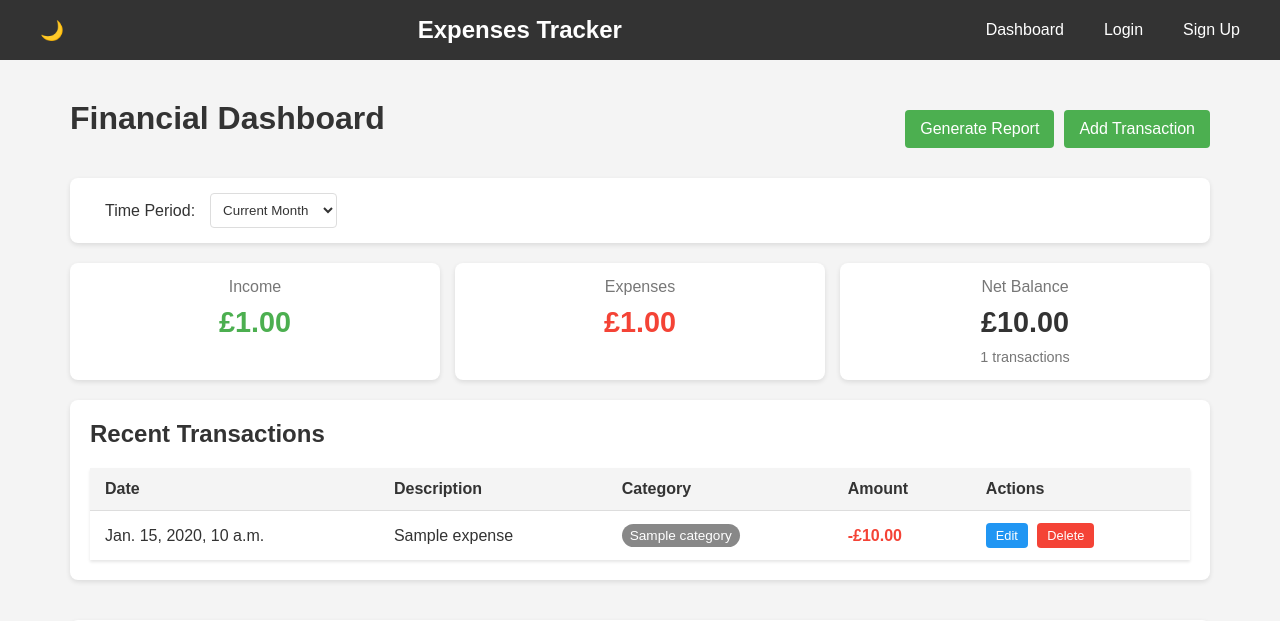
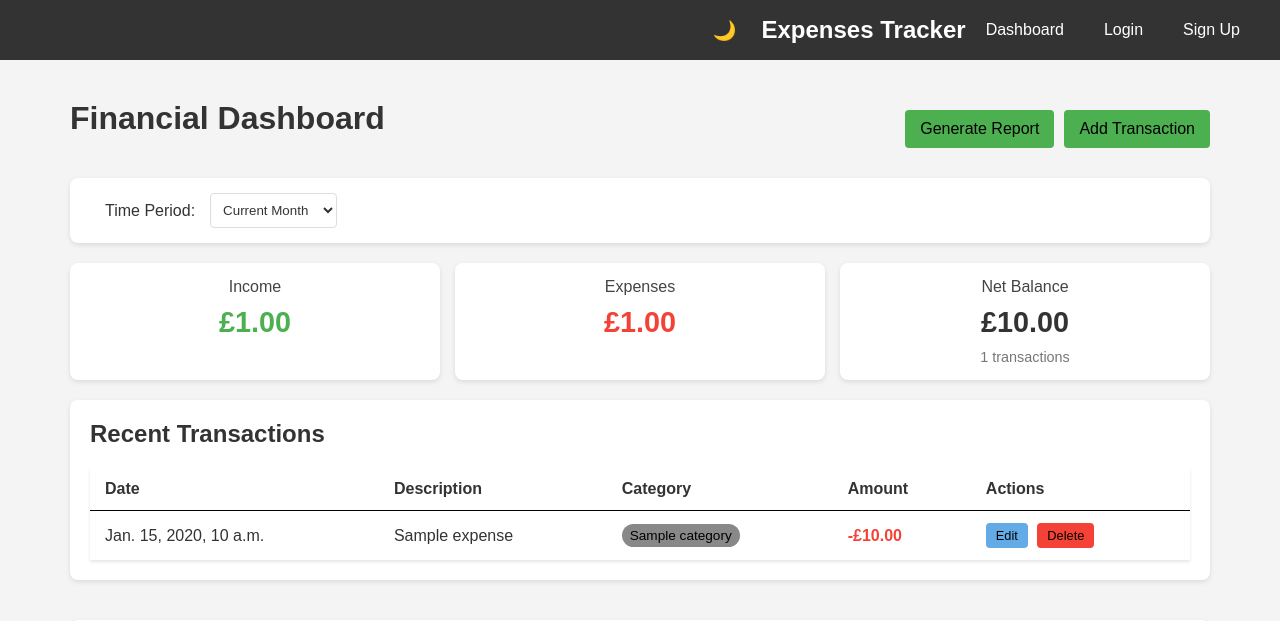
Before and after one commit to AndisPerime/expenses_tracker, a Django app: template main_app/templates/main_app/index.html in a window 1280 px wide. Shown: the top 621 px of the page. Run offline with Django 4.2, Linux system fonts and the light colour scheme; the template is opened without the code that fills it: most values are stand-ins (such as "Sample title", 1, 10 or a date in 2020).

Commit message:
fix: style issues

```diff
--- a/expenses_tracker/static/css/style.css
+++ b/expenses_tracker/static/css/style.css
@@ -6,6 +6,7 @@
   --color-text-primary: #333;
   --color-text-secondary: #666;
   --color-text-muted: #777;
+  --color-text-header: #444; /* New variable for card headers with better contrast */
 
   /* UI elements */
   --color-border: #ddd;
@@ -33,9 +34,9 @@
   --color-income: #4CAF50;
 
   /* Table colors */
-  --color-table-header: #f4f4f4;
-  --color-table-border: #ddd;
-  --color-table-hover: #f9f9f9;
+  --color-table-header: #ffffff;
+  --color-table-border: #000000;
+  --color-table-hover: #ffffff;
 
   /* Card and container colors */
   --color-card-bg: #ffffff;
@@ -157,6 +159,22 @@
 :root:not(.dark-mode) .theme-toggle .moon-icon,
 .light-mode .theme-toggle .moon-icon {
   display: inline-block;
+}
+
+/* Move theme toggle button next to dashboard */
+.theme-toggle {
+  position: relative;
+  display: inline-flex;
+  align-items: center;
+  margin-left: auto;
+  margin-right: 15px;
+}
+
+@media (max-width: 768px) {
+  .theme-toggle {
+    margin-right: 10px;
+    padding: 5px;
+  }
 }
 
 /* Apply theming to base elements */
@@ -286,7 +304,7 @@ main {
 
 .btn {
   background-color: var(--color-primary);
-  color: white;
+  color: rgb(0, 0, 0);
   padding: 10px 15px;
   border: none;
   border-radius: 4px;
@@ -354,8 +372,9 @@ main {
 
 .card-header {
   font-size: 1rem;
-  color: var(--color-text-muted);
+  color: var(--color-text-header); /* Changed from color-text-muted to improve contrast */
   margin-bottom: 10px;
+  font-weight: 500; /* Added slightly bolder font weight for better visibility */
 }
 
 .card-value {
@@ -414,7 +433,7 @@ main {
   display: inline-block;
   padding: 4px 8px;
   border-radius: 12px;
-  color: white;
+  color: rgb(0, 0, 0);
   font-size: 0.85rem;
 }
 
@@ -428,13 +447,13 @@ main {
 }
 
 .edit-btn {
-  background-color: #2196F3;
-  color: white;
+  background-color: #62abe6;
+  color: rgb(0, 0, 0);
 }
 
 .delete-btn {
   background-color: var(--color-danger);
-  color: white;
+  color: rgb(0, 0, 0);
 }
 
 .no-data {
--- a/main_app/templates/base.html
+++ b/main_app/templates/base.html
@@ -1,9 +1,20 @@
 {% load static %}
 <!DOCTYPE html>
-<html>
+<html lang="en">
 <head>
     <meta charset="utf-8">
     <meta name="viewport" content="width=device-width, initial-scale=1">
+    <meta name="description" content="Track your expenses, manage your budget, and improve your financial health with Expenses Tracker.">
+    <meta name="keywords" content="expenses, budget, finance, money management, financial tracker">
+    <meta name="author" content="AndisPerime">
+    <!-- Accessibility meta tags -->
+    <meta name="application-name" content="Expenses Tracker">
+    <meta name="apple-mobile-web-app-capable" content="yes">
+    <meta name="apple-mobile-web-app-status-bar-style" content="default">
+    <meta name="apple-mobile-web-app-title" content="Expenses Tracker">
+    <meta name="mobile-web-app-capable" content="yes">
+    <meta name="format-detection" content="telephone=no">
+    <meta name="theme-color" content="#4CAF50">
     <title>{% block title %}Expenses Tracker{% endblock %}</title>
     <link rel="stylesheet" href="{% static 'css/style.css' %}" type="text/css">
     {% block extra_css %}{% endblock %}
```
Also changed, not shown: other parts of expenses_tracker/static/css/style.css (+12 -38 lines), main_app/templates/main_app/index.html (+10 -12 lines), static/css/style.css (+4 -27 lines), db.sqlite3.
